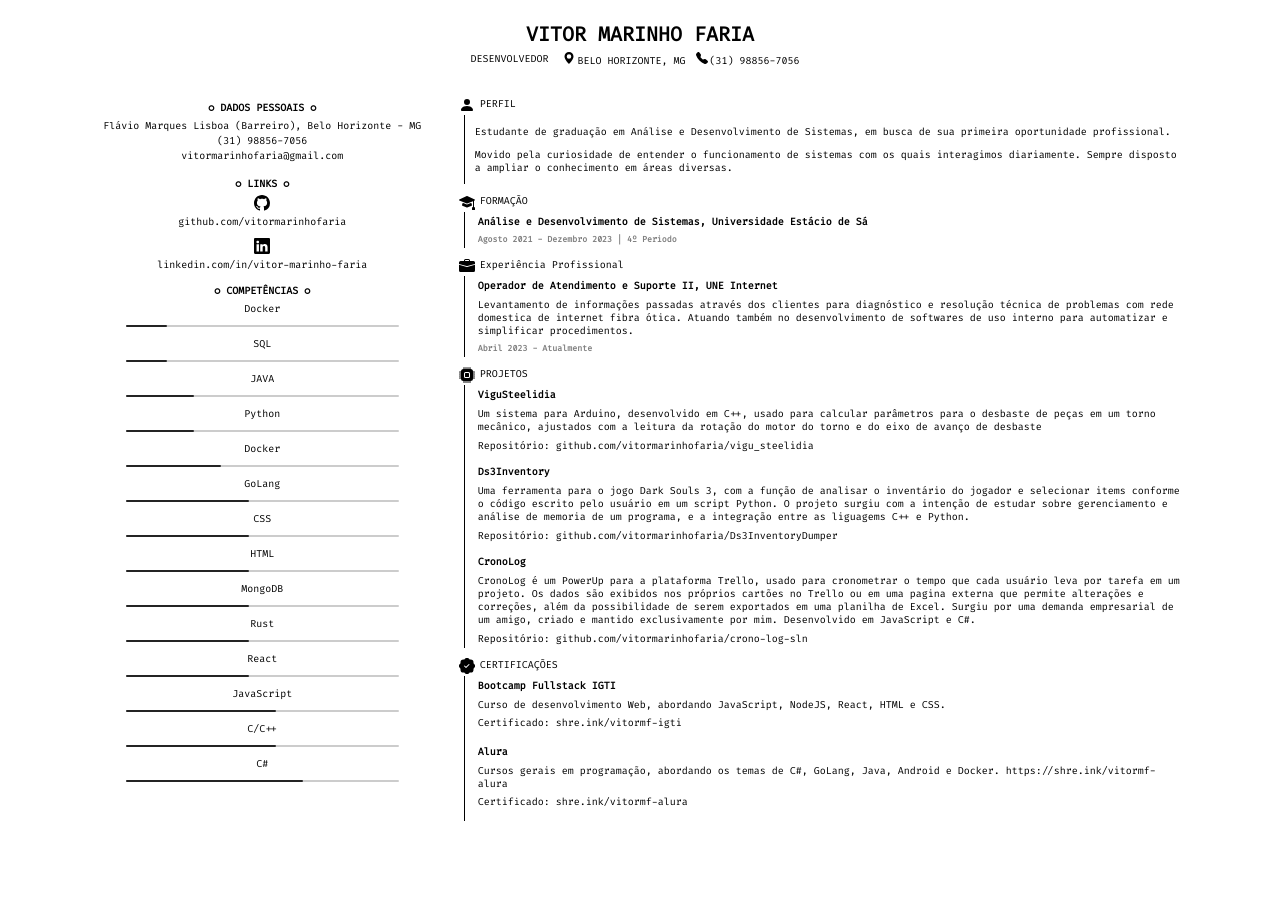
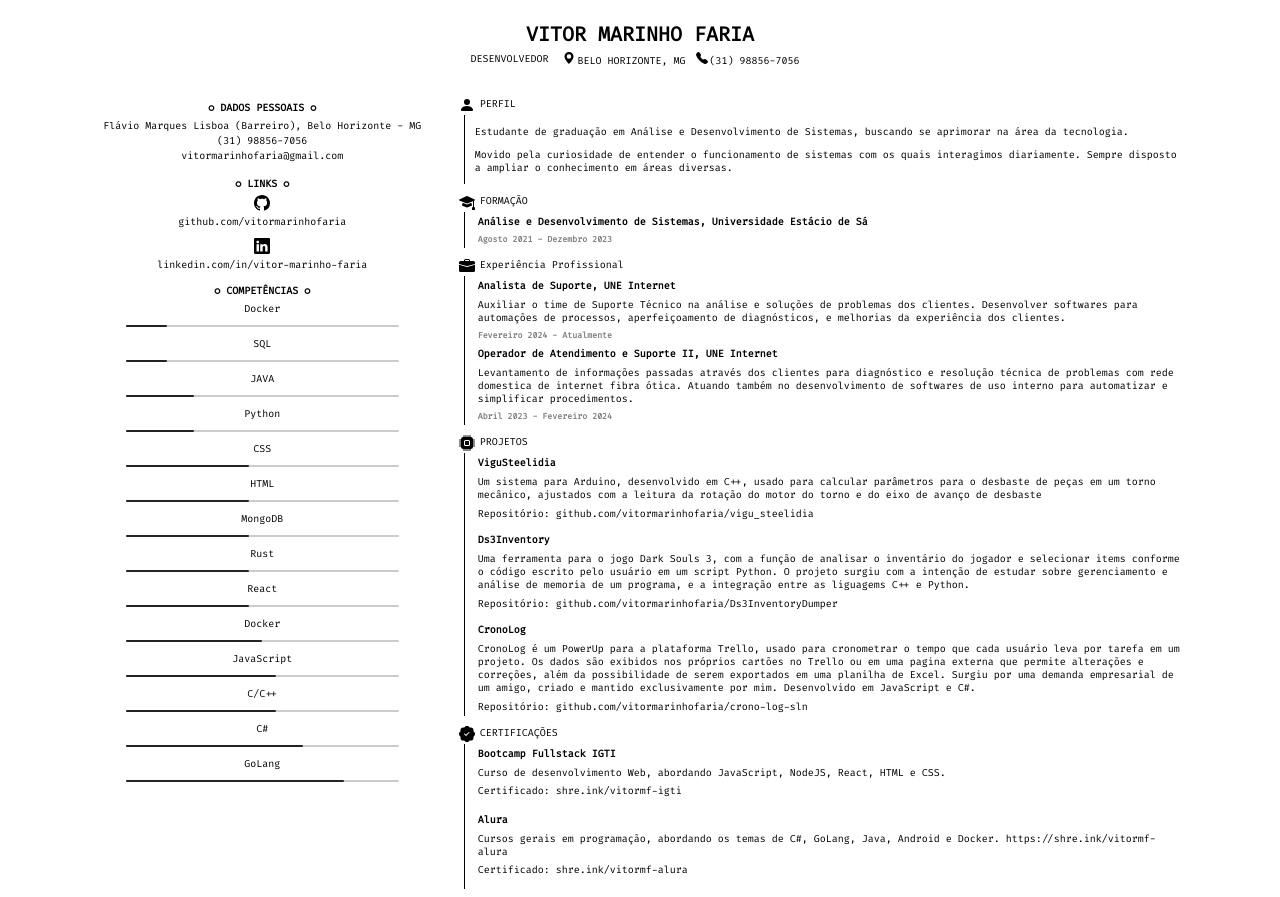
Before and after one commit to vitormarinhofaria/curriculo_js, a plain HTML site: page index.html in a window 1280 px wide. Before the commit the page ends 829 px from the top, so only its background shows below. Drawn offline with Linux system fonts and the light colour scheme.

Commit message:
Update index.html

```diff
--- a/index.html
+++ b/index.html
@@ -71,14 +71,6 @@
                 <div class="progress-back">
                     <div class="progress-foreground" style="width:25%;"></div>
                 </div>
-                <span>Docker</span>
-                <div class="progress-back">
-                    <div class="progress-foreground" style="width:35%;"></div>
-                </div>
-                <span>GoLang</span>
-                <div class="progress-back">
-                    <div class="progress-foreground" style="width:45%;"></div>
-                </div>
                 <span>CSS</span>
                 <div class="progress-back">
                     <div class="progress-foreground" style="width:45%;"></div>
@@ -99,6 +91,10 @@
                 <div class="progress-back">
                     <div class="progress-foreground" style="width:45%;"></div>
                 </div>
+                <span>Docker</span>
+                <div class="progress-back">
+                    <div class="progress-foreground" style="width:50%;"></div>
+                </div>
                 <span>JavaScript</span>
                 <div class="progress-back">
                     <div class="progress-foreground" style="width:55%;"></div>
@@ -110,6 +106,10 @@
                 <span>C#</span>
                 <div class="progress-back">
                     <div class="progress-foreground" style="width:65%;"></div>
+                </div>
+                <span>GoLang</span>
+                <div class="progress-back">
+                    <div class="progress-foreground" style="width:80%;"></div>
                 </div>
             </div>
         </div>
@@ -125,8 +125,7 @@
                 <div class="flex-row">
                     <span class="vertical-separator"></span>
                     <div id="perfil_descriptrion">
-                        <p>Estudante de graduação em Análise e Desenvolvimento de Sistemas, em busca de sua primeira
-                            oportunidade profissional.</p>
+                        <p>Estudante de graduação em Análise e Desenvolvimento de Sistemas, buscando se aprimorar na área da tecnologia.</p>
                         <p>Movido pela curiosidade de entender o funcionamento de sistemas com os quais interagimos
                             diariamente.
                             Sempre disposto a ampliar o conhecimento em áreas diversas.</p>
@@ -149,7 +148,7 @@
                     <div class="flex-col">
                         <h4 style="margin: 0.3rem;">Análise e Desenvolvimento de Sistemas, Universidade Estácio de Sá
                         </h4>
-                        <h5 style="margin: 0.3rem; color: gray">Agosto 2021 - Dezembro 2023 | 4º Periodo</h5>
+                        <h5 style="margin: 0.3rem; color: gray">Agosto 2021 - Dezembro 2023</h5>
                     </div>
                 </div>
             </div>
@@ -167,6 +166,19 @@
                 <div class="flex-row">
                     <span class="vertical-separator"></span>
                     <div class="flex-col">
+                        <h4 style="margin: 0.3rem;">Analista de Suporte, UNE Internet
+                        </h4>
+                        <div style="margin: 0.3rem;">
+                            Auxiliar o time de Suporte Técnico na análise e soluções de problemas dos clientes.
+                            Desenvolver softwares para automações de processos, aperfeiçoamento de diagnósticos, e
+                            melhorias da experiência dos clientes.
+                        </div>
+                        <h5 style="margin: 0.3rem; color: gray">Fevereiro 2024 - Atualmente</h5>
+                    </div>
+                </div>
+                <div class="flex-row">
+                    <span class="vertical-separator"></span>
+                    <div class="flex-col">
                         <h4 style="margin: 0.3rem;">Operador de Atendimento e Suporte II, UNE Internet
                         </h4>
                         <div style="margin: 0.3rem;">
@@ -174,7 +186,7 @@
                             técnica de problemas com rede domestica de internet fibra ótica. Atuando também no
                             desenvolvimento de softwares de uso interno para automatizar e simplificar procedimentos.
                         </div>
-                        <h5 style="margin: 0.3rem; color: gray">Abril 2023 - Atualmente</h5>
+                        <h5 style="margin: 0.3rem; color: gray">Abril 2023 - Fevereiro 2024</h5>
                     </div>
                 </div>
             </div>
```
